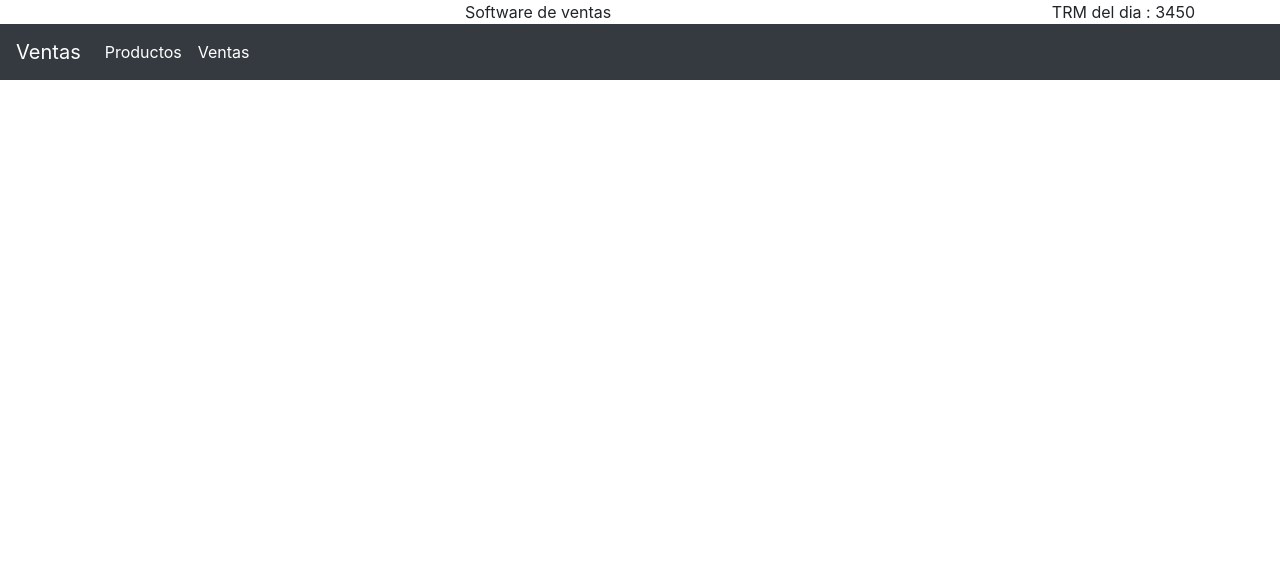
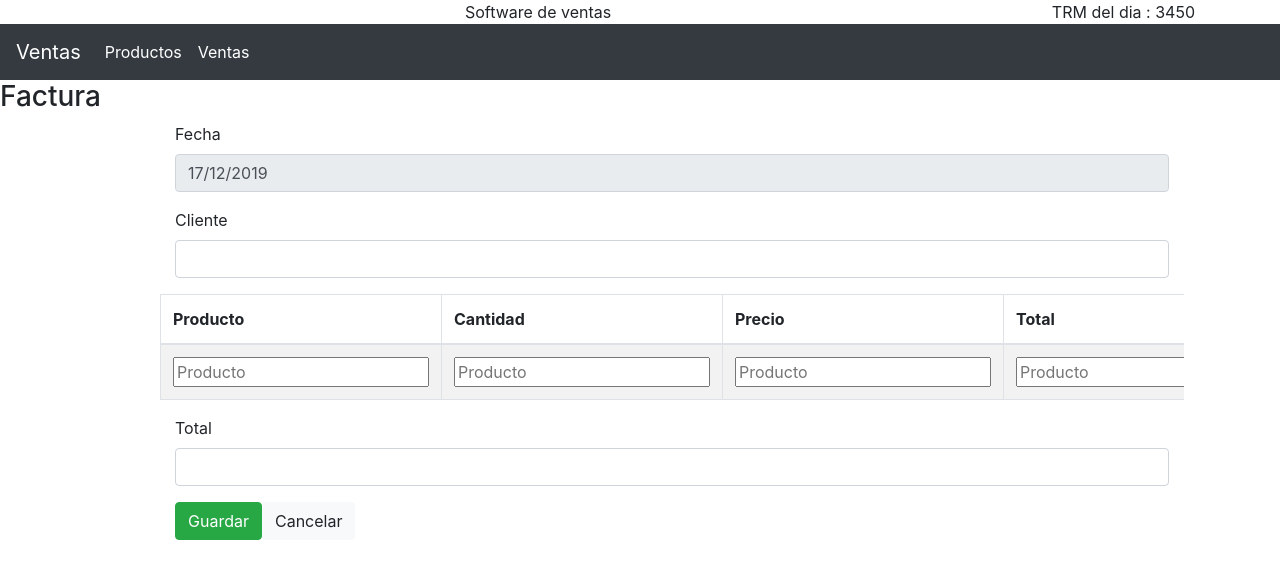
Before and after one commit to Deiby1986/ADN-Ceiba, an Angular app in the folder frontend/: page /sale in a window 1280 px wide. Before the commit this address led to /. Shown: the top 578 px of the page. Built offline with nearby package versions, Linux system fonts and the light colour scheme.

Commit message:
Creacion de vista para factura

```diff
--- a/frontend/src/app/app-routing.module.ts
+++ b/frontend/src/app/app-routing.module.ts
@@ -4,11 +4,13 @@ import { Routes, RouterModule } from '@angular/router';
 import {ProductsComponent} from './products/products.component';
 import {SalesComponent} from './sales/sales.component'
 import {ProductsFormComponent} from './products-form/products-form.component'
+import { SalesFormComponent } from './sales-form/sales-form.component';
 
 
 
 const routes: Routes = [
   {path:'sales',component:SalesComponent},
+  {path:'sale',component:SalesFormComponent},
   {path:'products',component:ProductsComponent},
   {path:'product',component:ProductsFormComponent}
 ];
--- /dev/null
+++ b/frontend/src/app/sales-form/sales-form.component.html
@@ -0,0 +1,54 @@
+
+<div class="con">
+    <h3>Factura</h3>
+    <div style="width: 80%;margin-left: 10em;">
+        <form [formGroup]="orderForm" (ngSubmit)="onSubmit()" >
+            <div class="form-group col-sm-12 col-md-12 col-lg-12 col-xl-12">
+                <label for="name">Fecha</label>
+                <input type="text" class="form-control" id="fecha" name="fecha" formControlName="fecha" readonly>
+            </div>
+            <div class="form-group col-sm-12 col-md-12 col-lg-12 col-xl-12">
+                <label for="name">Cliente</label>
+                <input type="text" class="form-control" id="cliente" name="cliente" formControlName="cliente">
+            </div>
+
+
+            <div class="table-responsive">
+                <table class="table table-striped table-bordered table-hover">
+                    <thead class="thead">
+                        <tr>
+                            <th>Producto</th>
+                            <th>Cantidad</th>
+                            <th>Precio</th>
+                            <th>Total</th>
+                            <th>Opciones</th>
+                        </tr>
+                    </thead>
+                    <tbody formArrayName="items"  *ngFor="let item of orderForm.get('items').controls; let i = index;">
+                        <tr [formGroupName]="i">
+                            <td><input formControlName="producto" placeholder="Producto"></td>
+                            <td><input formControlName="cantidad" placeholder="Producto"></td>
+                            <td><input formControlName="precio" placeholder="Producto" readonly></td>
+                            <td><input formControlName="total" placeholder="Producto" readonly></td>
+                            <td>Eliminar</td>
+                        </tr>
+                    </tbody>
+                </table>
+            </div>
+            <div class="form-group col-sm-12 col-md-12 col-lg-12 col-xl-12">
+                <label for="name">Total</label>
+                <input type="text" class="form-control" id="total" name="total" formControlName="total">
+            </div>
+
+            <div class="form-group col">
+                <button type="submit" class="btn btn-success  " [disabled]="orderForm.invalid" name="guardar">Guardar</button>
+                <button type="button" class="btn bg-light" (click)="gotoSales()" name="cancelar">Cancelar</button>
+            </div>
+        </form>
+    </div>
+
+    <!--<div>
+        <h4>You submitted successfully!</h4>
+
+    </div>-->
+</div>
--- /dev/null
+++ b/frontend/src/app/sales-form/sales-form.component.ts
@@ -0,0 +1,49 @@
+import { Component, OnInit } from '@angular/core';
+import { FormBuilder, FormGroup, FormArray } from '@angular/forms';
+import { DatePipe } from '@angular/common';
+import { Router } from '@angular/router';
+
+
+@Component({
+  selector: 'app-sales-form',
+  templateUrl: './sales-form.component.html',
+  styleUrls: ['./sales-form.component.css']
+})
+export class SalesFormComponent implements OnInit {
+
+  orderForm: FormGroup;
+  items: FormArray;
+
+  constructor(
+      private formBuilder: FormBuilder,
+      private datePipe: DatePipe,
+      private router: Router) { }
+
+  ngOnInit() {
+    this.orderForm = this.formBuilder.group({
+      cliente: '',
+      fecha: this.datePipe.transform(new Date(),"dd/MM/yyyy"),
+      total: '',
+      items: this.formBuilder.array([this.createItem()])
+    });
+  }
+
+  createItem(): FormGroup {
+    return this.formBuilder.group({
+      producto: '',
+      cantidad: '',
+      precio: '',
+      total:''
+    });
+  }
+
+  addItem(): void {
+    this.items = this.orderForm.get('items') as FormArray;
+    this.items.push(this.createItem());
+  }
+
+  gotoSales(){
+    this.router.navigate(['/sales']);
+  }
+
+}
--- a/frontend/src/app/sales/sales.component.ts
+++ b/frontend/src/app/sales/sales.component.ts
@@ -22,7 +22,7 @@ export class SalesComponent implements OnInit {
   }
 
   addVenta(){
-
+    this.router.navigate(['/sale']);
   }
 
 }
```
Also changed, not shown: frontend/src/app/app.module.ts (+5 -2 lines), frontend/src/app/sales-form/sales-form.component.css (added), 1 other file (tests, documents, lock files or other folders).
